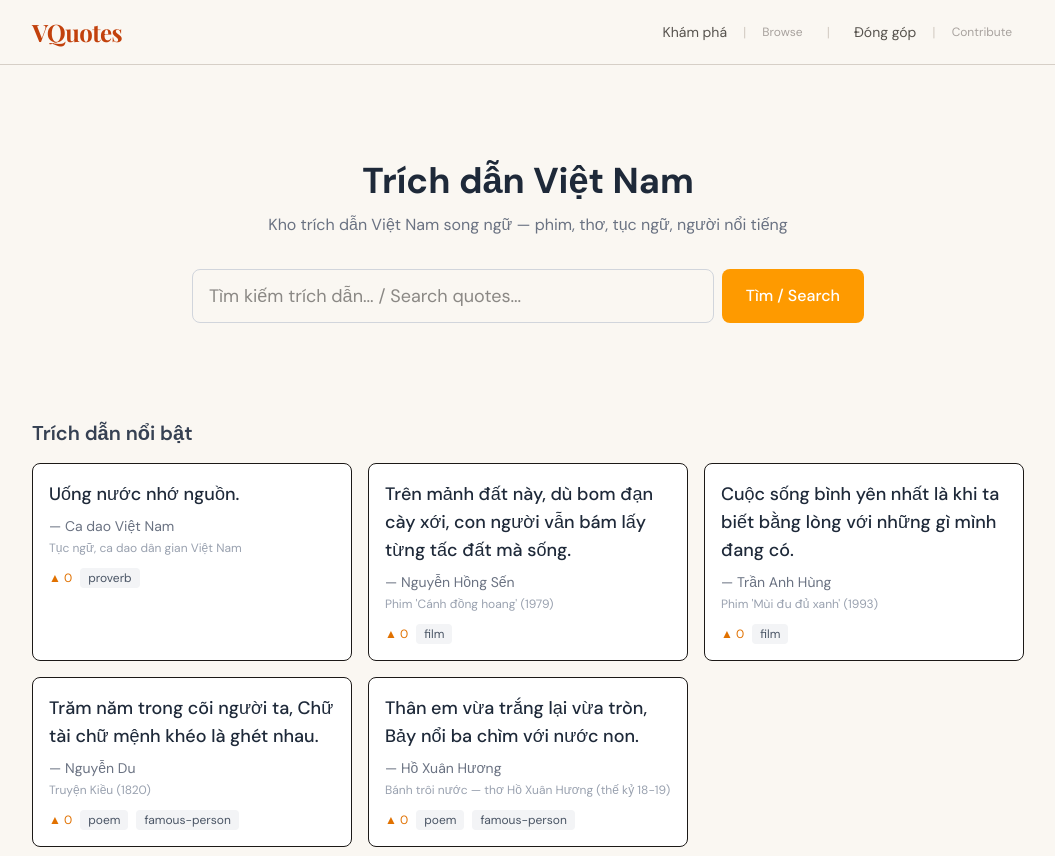
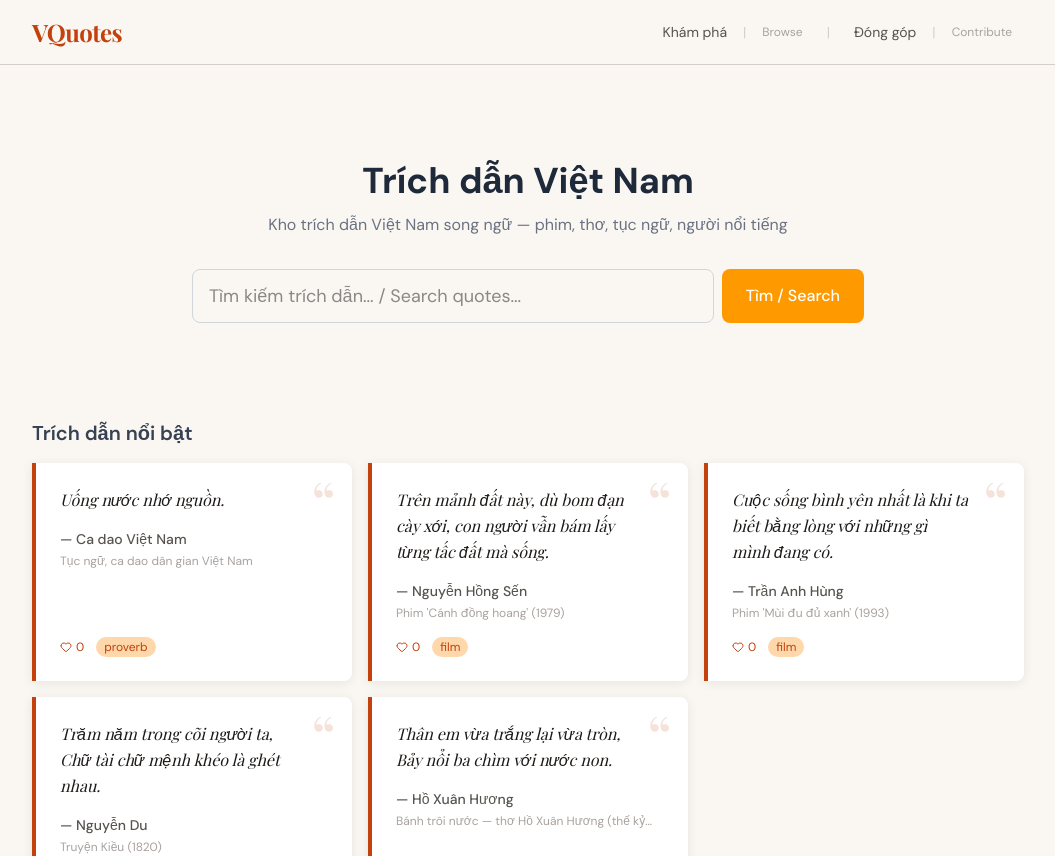
Before and after one commit to bbinarygo/vquotes, a Next.js app: page / in a window 1280 px wide. Shown: the top 856 px of the page, without its empty margins (112-1167 px from the left). Built offline with nearby package versions, Linux system fonts and the light colour scheme; a web font is replaced by a local one.

Commit message:
feat: redesign QuoteCard with sienna left border, decorative quotemark, Heart icon

```diff
--- a/src/components/QuoteCard.tsx
+++ b/src/components/QuoteCard.tsx
@@ -1,4 +1,5 @@
 import Link from 'next/link';
+import { Heart } from 'lucide-react';
 import { Quote } from '@/types/quote';
 
 interface QuoteCardProps {
@@ -9,19 +10,48 @@ interface QuoteCardProps {
 
 export default function QuoteCard({ quote, voteCount = 0, lang = 'vi' }: QuoteCardProps) {
   return (
-    <Link href={`/quote/${quote.id}`} className="block border rounded-lg p-4 hover:shadow-md transition-shadow bg-white">
-      <p className="text-lg font-medium text-gray-800 mb-2 line-clamp-3">
+    <Link
+      href={`/quote/${quote.id}`}
+      className="group relative flex flex-col bg-white border-l-4 border-sienna rounded-r-lg p-6 transition-all duration-200 hover:border-gold shadow-card hover:shadow-card-hover"
+    >
+      {/* Decorative quotemark */}
+      <span
+        className="absolute top-2 right-4 font-playfair text-6xl text-sienna leading-none select-none pointer-events-none"
+        style={{ opacity: 0.15 }}
+        aria-hidden="true"
+      >
+        &ldquo;
+      </span>
+
+      {/* Quote text */}
+      <p className="font-playfair italic text-base text-ink leading-relaxed line-clamp-3 mb-4 pr-8">
         {lang === 'vi' ? quote.quote_vi : quote.quote_en}
       </p>
-      <p className="text-sm text-gray-500">— {quote.author}</p>
-      <p className="text-xs text-gray-400 mt-1">{quote.source}</p>
-      <div className="flex items-center gap-2 mt-3">
-        <span className="text-xs text-amber-600">▲ {voteCount}</span>
-        {quote.category.map(c => (
-          <span key={c} className="text-xs bg-gray-100 text-gray-600 px-2 py-0.5 rounded">
-            {c}
-          </span>
-        ))}
+
+      {/* Author */}
+      <p className="text-sm font-medium text-ink-muted mb-1">
+        — {quote.author}
+      </p>
+
+      {/* Source */}
+      <p className="text-xs text-ink-faint mb-4 line-clamp-1">{quote.source}</p>
+
+      {/* Footer row */}
+      <div className="flex items-center gap-3 mt-auto">
+        <span className="flex items-center gap-1 text-xs text-sienna">
+          <Heart size={12} />
+          {voteCount}
+        </span>
+        <div className="flex flex-wrap gap-1">
+          {quote.category.map(c => (
+            <span
+              key={c}
+              className="text-xs bg-sienna-light text-sienna rounded-full px-2 py-0.5"
+            >
+              {c}
+            </span>
+          ))}
+        </div>
       </div>
     </Link>
   );
```
